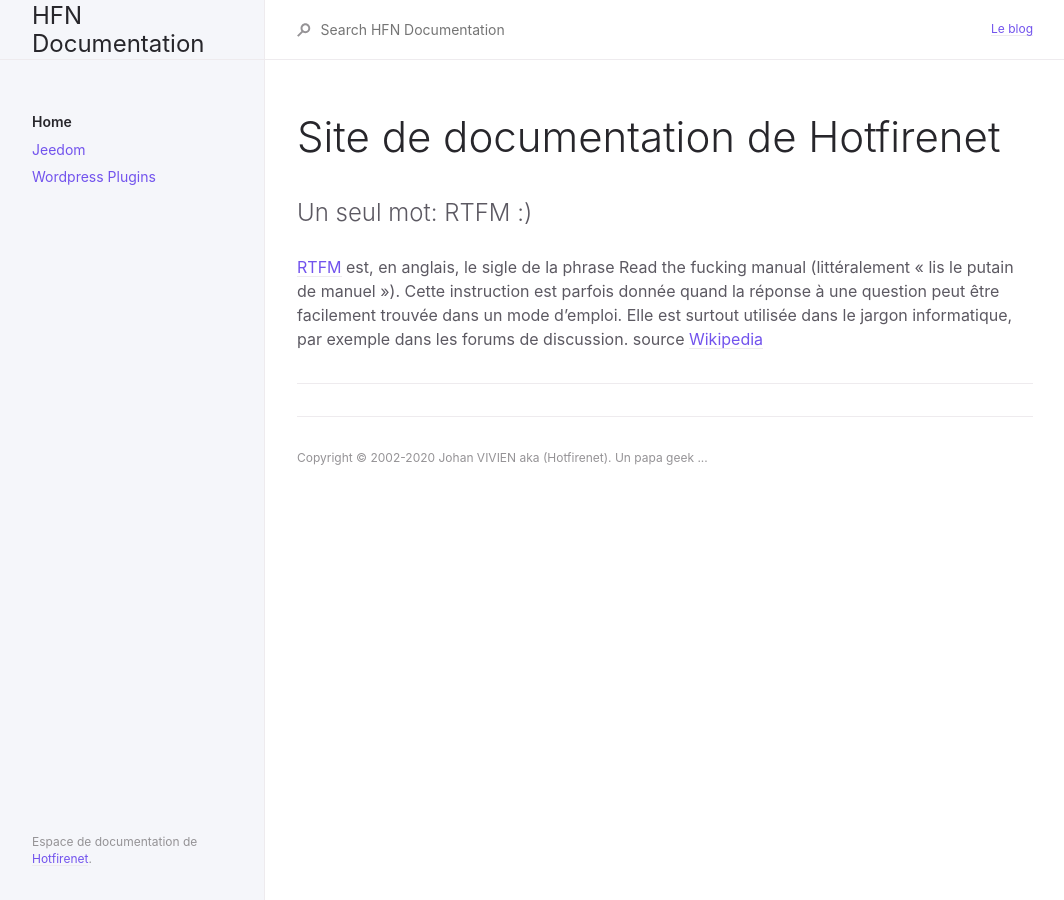
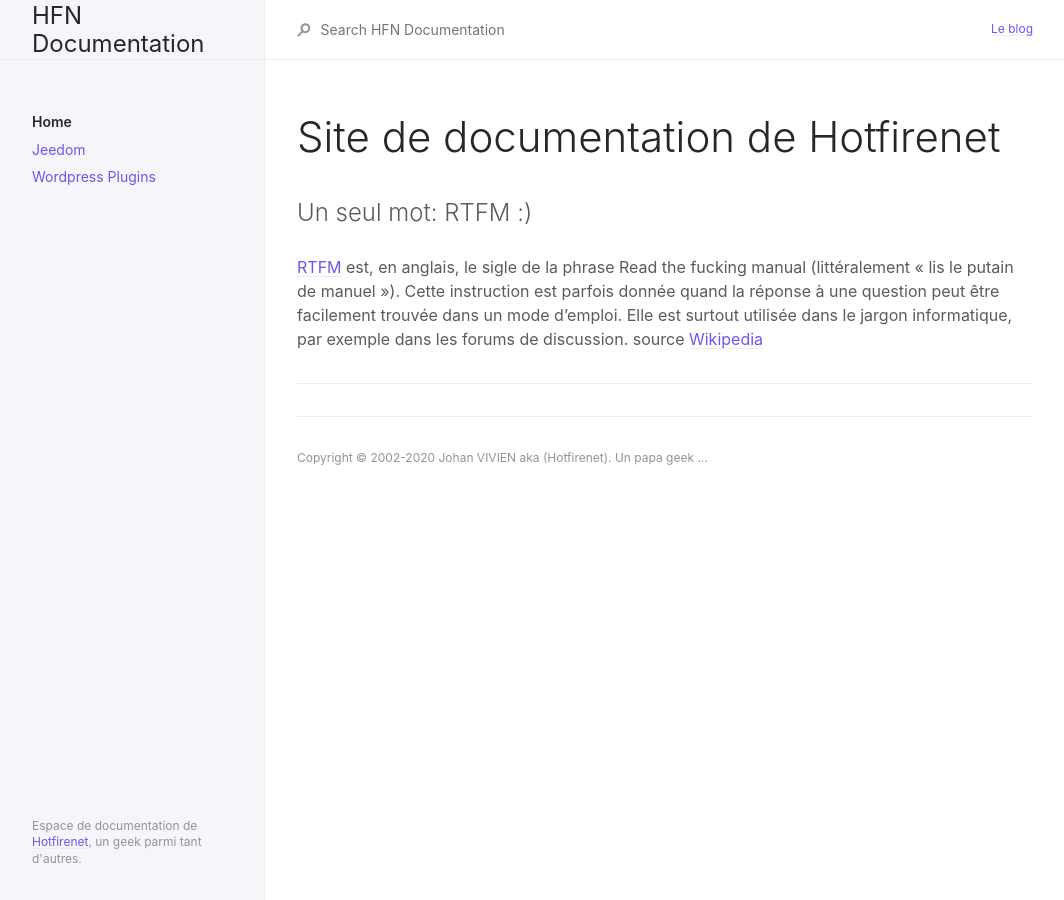
Before and after one commit to Hotfirenet/documentation, a Jekyll site: the page built from index.md, in a window 1280 px wide. Shown: the whole page, without its empty margins (107-1171 px from the left). Built offline with Jekyll 4.4.1, drawn with Linux system fonts in a browser that asks for light colours.

Commit message:
add describe

```diff
--- a/_layouts/default.html
+++ b/_layouts/default.html
@@ -25,7 +25,7 @@ layout: table_wrappers
         {% include nav.html %}
       </div>
       <footer class="site-footer">
-        <p class="text-small text-grey-dk-000 mb-4">Espace de documentation de <a href="https://github.com/hotfirenets">Hotfirenet</a>.</p>
+        <p class="text-small text-grey-dk-000 mb-4">Espace de documentation de <a href="https://github.com/hotfirenet">Hotfirenet</a>, un geek parmi tant d'autres.</p>
       </footer>
     </div>
     <div class="main-content-wrap js-main-content" tabindex="0">
```
